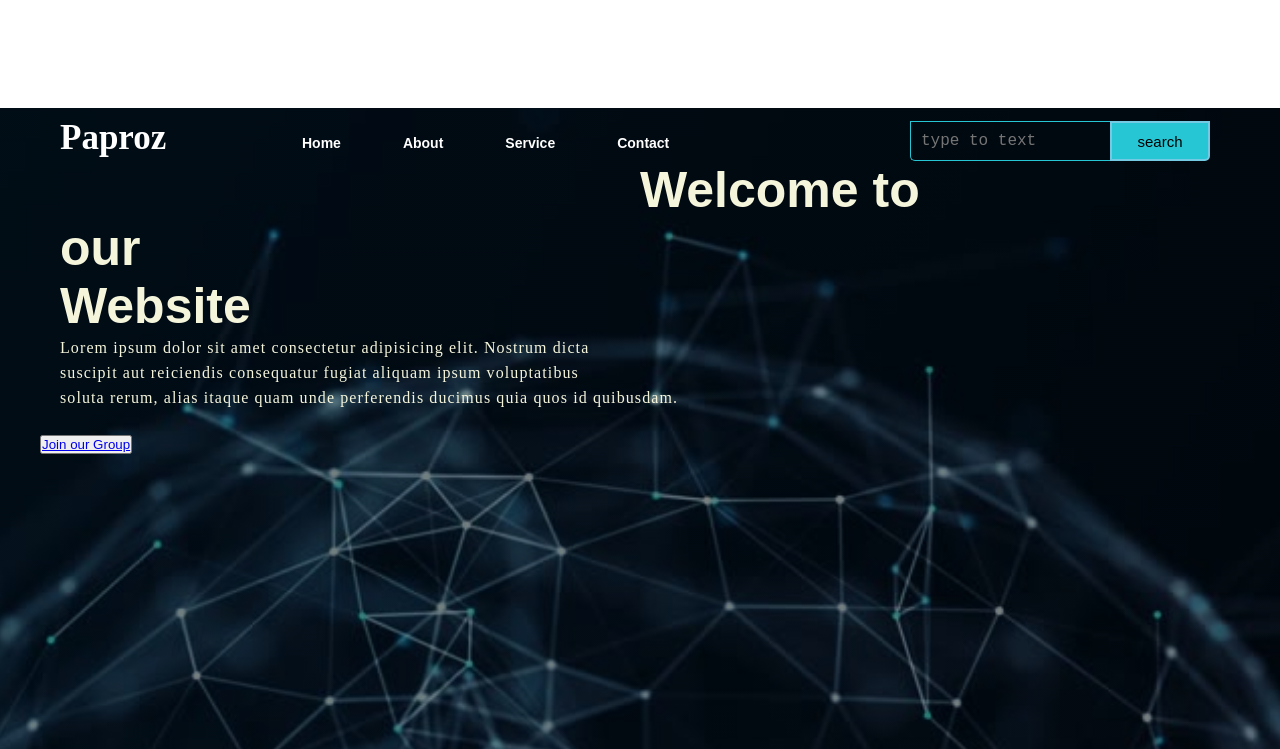
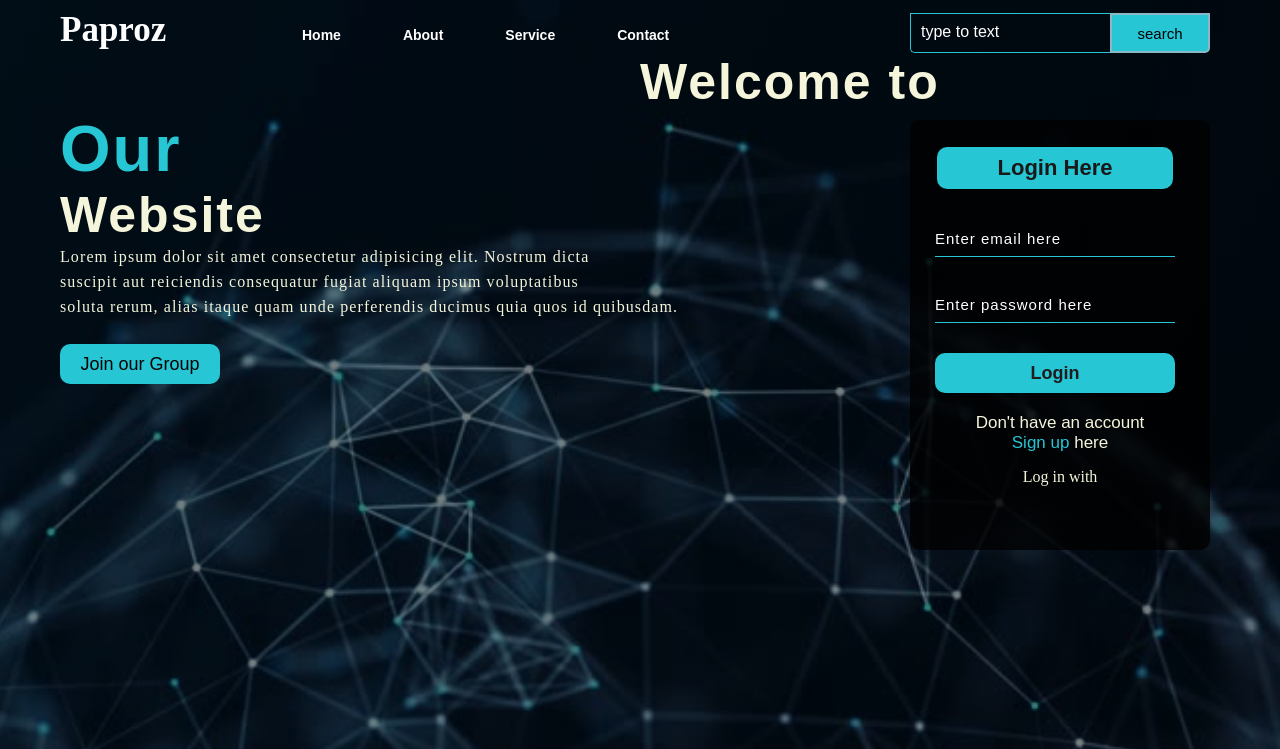
Before and after one commit to kalyanip3001-pixel/webpage_kalyani, a plain HTML site: page index.html in a window 1280 px wide. Shown: the top 749 px of the page. Drawn offline with Linux system fonts and the light colour scheme.

Commit message:
done with html structure

```diff
--- a/index.html
+++ b/index.html
@@ -28,10 +28,21 @@
             </div>
 
             <div class="content">
-                <h1>Welcome to <br><span>our</span> <br>Website</h1>
+                <h1> Welcome to <br><span>Our</span> <br>Website</h1>
 
                 <p class="par"> Lorem ipsum dolor sit amet consectetur adipisicing elit. Nostrum dicta <br>suscipit aut reiciendis consequatur fugiat aliquam ipsum voluptatibus <br>soluta rerum, alias itaque quam unde perferendis ducimus quia quos id quibusdam.</p>
                 <button class="btn2"><a href="#">Join our Group</a></button>
+
+                <div class="form">
+                    <h2>Login Here</h2>
+                    <input type="email" name="email" placeholder="Enter email here">
+                    <input type="password" name="" placeholder="Enter password here">
+                    <button class="btn3"><a href="#">Login</a></button>
+
+                    <p class="link">Don't have an account<br>
+                    <a href="#">Sign up </a>here</p>
+                    <p class="liw">Log in with</p>
+                </div>
             </div>
         </div>
     </div>
--- a/style.css
+++ b/style.css
@@ -9,6 +9,7 @@
     background-position: center;
     background-size: cover;
     height: 109vh;
+    margin-top: -108px;
 }
 
 .navbar{
@@ -66,7 +67,7 @@ ul li a{
 }
 
 ul li a:hover{
-    color: crimson;
+    color: rgb(38, 198, 212);
 }
 
 .search{
@@ -96,7 +97,7 @@ ul li a:hover{
     width: 100px;
     height: 40px;
     background: rgb(38, 198, 212);
-    border: 2px solid rgb(116, 201, 227);
+    border: 2px solid rgb(138, 184, 198);
     margin-top: 13px;
     color: black;
     font-size: 15px;
@@ -126,6 +127,7 @@ ul li a:hover{
     font-family: 'Times New Roman';
     letter-spacing: 1.1px;
     line-height: 25px;
+    margin-top: auto;
 }
 
 .content h1{
@@ -133,5 +135,123 @@ ul li a:hover{
     font-size: 50px;
     padding-left: 20px;
     margin-top: 9%;
+    letter-spacing: 2px;
 
 }
+
+.content .btn2{
+    width: 160px;
+    height: 40px;
+    background: rgb(38, 198, 212);
+    border: none;
+    margin-bottom: 10px;
+    margin-left: 20px;
+    font-size: 18px;
+    border-radius: 10px;
+    cursor: pointer;
+    transition: .4 ease;
+}
+
+.content .btn2 a{
+text-decoration: none;
+color: black;
+transition: .3s ease;
+}
+
+.btn2:hover{
+    background-color: rgb(202, 192, 192);
+}
+
+.content span{
+    color: rgb(38, 198, 212);
+    font-size: 65px;
+}
+
+.form{
+    width: 250px;
+    height: 380px;
+    background: linear-gradient(to top, rgba(0,0,0,0.8)50%, rgba(0,0,0,0.8)50%);
+    position: absolute;
+    top: 120px;
+    left: 870px;
+    border-radius: 10px;
+    padding: 25px;
+}
+
+.form h2{
+    width: 220px;
+    font-family: sans-serif;
+    text-align: center;
+    color: rgb(25, 25, 25);
+    font-size: 22px;
+    background-color: rgb(38, 198, 212);
+    border-radius: 10px;
+    margin: 2px;
+    padding: 8px;
+}
+
+.form input{
+    width: 240px;
+    height: 35px;
+    background: transparent;
+    border-bottom: 1px solid rgb(38, 198, 212);
+    border-top: none;
+    border-right: none;
+    border-left: none;
+    color: rgb(137, 157, 158);
+    font-size: 15px;
+    letter-spacing: 1px;
+    margin-top: 30px;
+    font-family: sans-serif;
+}
+
+.form input:focus{
+    outline: none;
+}
+
+::placeholder{
+    color: white;
+    font-family: Arial;
+}
+
+.btn3{
+     width: 240px;
+     height: 40px;
+     background: rgb(38, 198, 212);
+     border: none;
+     margin-top: 30px;
+     font-size: 18px;
+     border-radius: 10px;
+     cursor: pointer;
+     color: aliceblue;
+}
+
+.btn3:hover{
+    background: rgb(203, 200, 200);
+    color: rgb(38, 198, 212);
+}
+
+.btn3 a{
+    text-decoration: none;
+    color: rgb(31, 29, 29);
+    font-weight: bold;
+}
+
+.form .link{
+    font-family: Arial, Helvetica, sans-serif;
+    font-size: 17px;
+    padding-top: 20px;
+    text-align: center;
+}
+
+.form .link a{
+    text-decoration: none;
+    color: rgb(38, 198, 212);
+}
+
+.liw{
+    padding-top: 15px;
+    padding-bottom: 10px;
+    text-align: center;
+
+}
```
